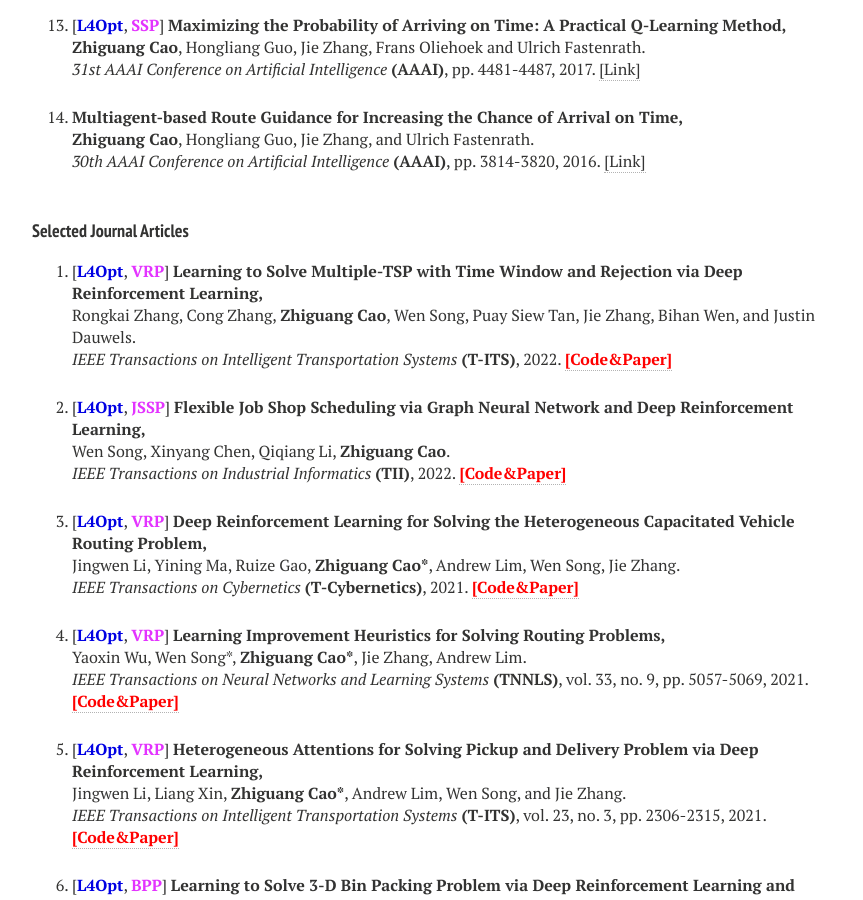
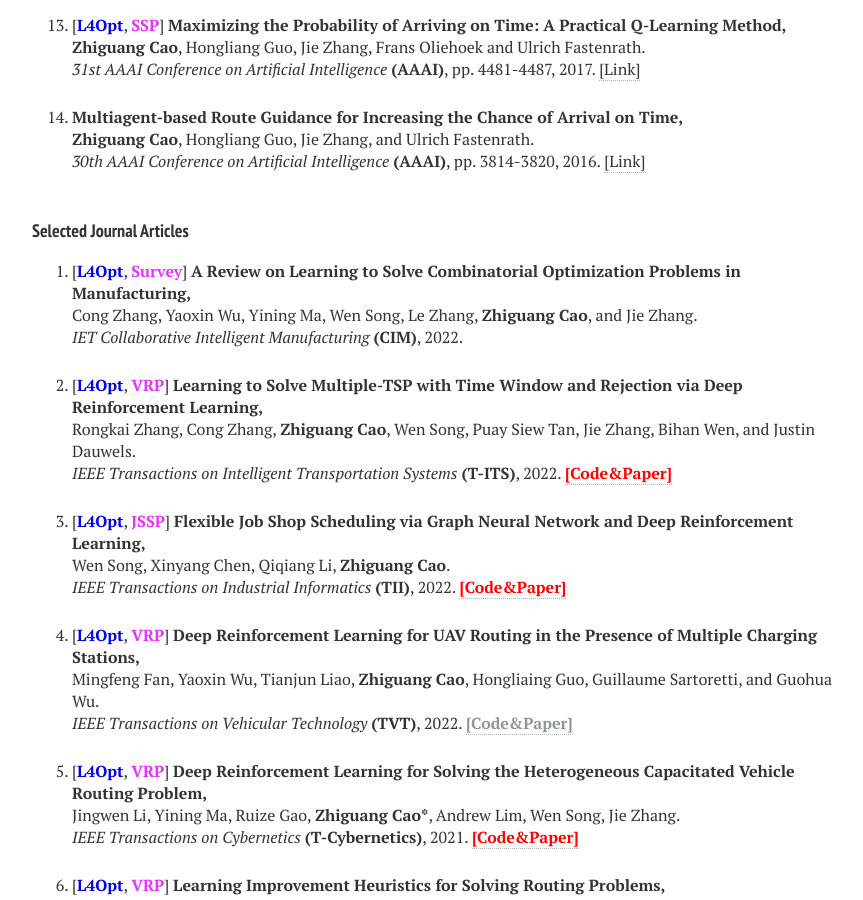
Before and after one commit to zhiguangcaosg/zhiguangcaosg.github.io, a Jekyll site: the page built from publications.md, in a window 1280 px wide and 900 px high, scrolled down 1485 px. Shown: the whole window, without its empty margins (288-1151 px from the left). Built offline with Jekyll 4.4.1, drawn with Linux system fonts in a browser that asks for light colours; nearby versions of some CDN libraries.

Commit message:
Update publications.html

```diff
--- a/_layouts/publications.html
+++ b/_layouts/publications.html
@@ -283,6 +283,14 @@ div.bibtex pre { font-size: 75%; overflow: auto;  width: 100%; padding: 0em 0em;
 
 <li>
 <p>
+[<font color="#0000E3"><b>L4Opt</b></font>, <font color="#E333FF"><b>Survey</b></font>] <b>A Review on Learning to Solve Combinatorial Optimization Problems in Manufacturing,</b>
+<br> Cong Zhang, Yaoxin Wu, Yining Ma, Wen Song, Le Zhang, <b>Zhiguang Cao</b>, and Jie Zhang.<br>
+<i>IET Collaborative Intelligent Manufacturing</i> <b>(CIM)</b>, 2022.
+</p>
+</li>
+
+<li>
+<p>
 [<font color="#0000E3"><b>L4Opt</b></font>, <font color="#E333FF"><b>VRP</b></font>] <b>Learning to Solve Multiple-TSP with Time Window and Rejection via Deep Reinforcement Learning,</b>
 <br> Rongkai Zhang, Cong Zhang, <b>Zhiguang Cao</b>, Wen Song, Puay Siew Tan, Jie Zhang, Bihan Wen, and Justin Dauwels.<br>
 <i>IEEE Transactions on Intelligent Transportation Systems</i> <b>(T-ITS)</b>, 2022. <a href="https://github.com/zcaicaros/manager-worker-mtsptwr" target="_blank"> <font color="#FF0000"><b>[Code&Paper]</b> </font></a>
@@ -295,6 +303,14 @@ div.bibtex pre { font-size: 75%; overflow: auto;  width: 100%; padding: 0em 0em;
 [<font color="#0000E3"><b>L4Opt</b></font>, <font color="#E333FF"><b>JSSP</b></font>] <b>Flexible Job Shop Scheduling via Graph Neural Network and Deep Reinforcement Learning,</b>
 <br>Wen Song, Xinyang Chen, Qiqiang Li, <b>Zhiguang Cao</b>.<br>
 <i>IEEE Transactions on Industrial Informatics</i> <b>(TII)</b>, 2022. <a href="https://github.com/songwenas12/fjsp-drl" target="_blank"> <font color="#FF0000"><b>[Code&Paper]</b> </font></a>
+</p>
+</li>
+
+<li>
+<p>
+[<font color="#0000E3"><b>L4Opt</b></font>, <font color="#E333FF"><b>VRP</b></font>] <b>Deep Reinforcement Learning for UAV Routing in the Presence of Multiple Charging Stations,</b>
+<br>Mingfeng Fan, Yaoxin Wu, Tianjun Liao, <b>Zhiguang Cao</b>, Hongliaing Guo, Guillaume Sartoretti, and Guohua Wu.<br>
+<i>IEEE Transactions on Vehicular Technology</i> <b>(TVT)</b>, 2022. <a href="https://zhiguangcaosg.github.io/publications/"> <font color="#8F959A"><b>[Code&Paper]</b> </font></a>
 </p>
 </li>
 
```
